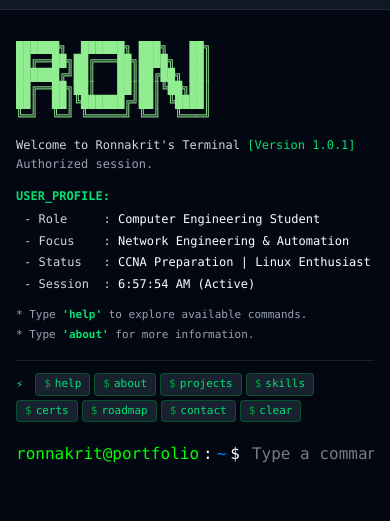
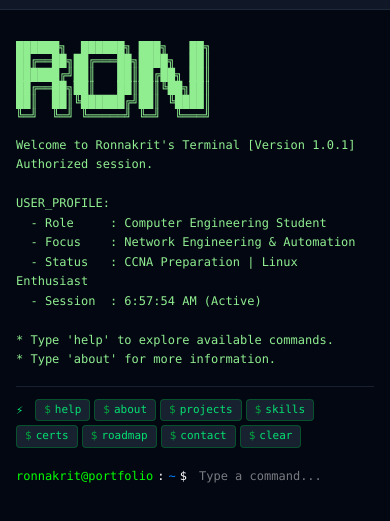
Before and after one commit to ronnakritnet/terminal-portfolio, an Astro site: page / in a window 390 px wide. Shown: the part 39-560 px from the top of the page. Built offline with nearby package versions, Linux system fonts and the light colour scheme; Astro itself is replaced by a stand-in of ours.

Commit message:
style: make banner profile text 100% green and synchronize responsive font size across all terminal outputs

```diff
--- a/src/components/Terminal/ASCIIBanner.tsx
+++ b/src/components/Terminal/ASCIIBanner.tsx
@@ -37,29 +37,23 @@ const ASCIIBanner: React.FC<ASCIIBannerProps> = () => {
         </div>
       </div>
 
-      {/* Terminal Intro and Profile Details - Always crisp and readable across all devices */}
-      <div className="mt-3 text-xs sm:text-sm font-mono space-y-2 leading-relaxed" style={{ color: 'var(--terminal-light-green)' }}>
-        <p className="text-gray-300">
-          Welcome to Ronnakrit's Terminal <span className="text-green-400">[Version 1.0.1]</span>
-          <br />
-          <span className="text-gray-400">Authorized session.</span>
-        </p>
+      {/* Terminal Intro and Profile Details - 100% green color, matches command outputs font size */}
+      <pre
+        className="mt-3 text-xs sm:text-sm font-mono whitespace-pre-wrap leading-relaxed"
+        style={{ color: 'var(--terminal-light-green)' }}
+      >
+{`Welcome to Ronnakrit's Terminal [Version 1.0.1]
+Authorized session.
 
-        <div className="pt-1">
-          <div className="text-green-400 font-bold mb-1">USER_PROFILE:</div>
-          <div className="pl-2 sm:pl-4 space-y-0.5 text-gray-300">
-            <div>- Role &nbsp; &nbsp; : <span className="text-white">Computer Engineering Student</span></div>
-            <div>- Focus &nbsp; &nbsp;: <span className="text-white">Network Engineering &amp; Automation</span></div>
-            <div>- Status &nbsp; : <span className="text-white">CCNA Preparation | Linux Enthusiast</span></div>
-            <div>- Session &nbsp;: <span className="text-white">{sessionTime || 'Active'} (Active)</span></div>
-          </div>
-        </div>
+USER_PROFILE:
+  - Role     : Computer Engineering Student
+  - Focus    : Network Engineering & Automation
+  - Status   : CCNA Preparation | Linux Enthusiast
+  - Session  : ${sessionTime || 'Active'} (Active)
 
-        <div className="pt-1 text-gray-400 space-y-0.5 text-[11px] sm:text-xs">
-          <div>* Type <span className="text-green-400 font-semibold">'help'</span> to explore available commands.</div>
-          <div>* Type <span className="text-green-400 font-semibold">'about'</span> for more information.</div>
-        </div>
-      </div>
+* Type 'help' to explore available commands.
+* Type 'about' for more information.`}
+      </pre>
     </div>
   );
 };
--- a/src/components/Terminal/Terminal.tsx
+++ b/src/components/Terminal/Terminal.tsx
@@ -434,7 +434,7 @@ const Terminal: React.FC<TerminalProps> = ({ externalCommand }) => {
           return (
             <div key={line.id} className="mb-2">
               {line.type === 'input' && (
-                <div className="flex items-center">
+                <div className="flex items-center text-xs sm:text-sm">
                   <span style={{ color: 'var(--terminal-green)' }}>
                     <span className="hidden min-[360px]:inline">ronnakrit@</span>portfolio
                   </span>
@@ -448,7 +448,7 @@ const Terminal: React.FC<TerminalProps> = ({ externalCommand }) => {
               )}
               {line.type === 'output' && (
                 <pre
-                  className="whitespace-pre-wrap text-sm"
+                  className="whitespace-pre-wrap text-xs sm:text-sm"
                   style={{ color: 'var(--terminal-light-green)' }}
                   dangerouslySetInnerHTML={{
                     __html: renderTerminalContent(line.content)
@@ -457,7 +457,7 @@ const Terminal: React.FC<TerminalProps> = ({ externalCommand }) => {
               )}
               {line.type === 'error' && (
                 <pre
-                  className="whitespace-pre-wrap text-sm"
+                  className="whitespace-pre-wrap text-xs sm:text-sm"
                   style={{ color: '#ff6b6b' }}
                 >
                   {renderTerminalContent(line.content)}
@@ -507,7 +507,7 @@ const Terminal: React.FC<TerminalProps> = ({ externalCommand }) => {
         </div>
 
         {/* Current Input Line - Inside Terminal Container */}
-        <div className="flex items-center">
+        <div className="flex items-center text-xs sm:text-sm">
           <span style={{ color: 'var(--terminal-green)' }}>
             <span className="hidden min-[360px]:inline">ronnakrit@</span>portfolio
           </span>
@@ -527,7 +527,7 @@ const Terminal: React.FC<TerminalProps> = ({ externalCommand }) => {
               autoComplete="off"
               autoCorrect="off"
               spellCheck={false}
-              className="w-full bg-transparent outline-none text-white font-mono caret-green-400"
+              className="w-full bg-transparent outline-none text-white font-mono caret-green-400 text-xs sm:text-sm"
               style={{
                 color: 'var(--terminal-white)',
                 caretColor: 'var(--terminal-green)'
@@ -538,7 +538,7 @@ const Terminal: React.FC<TerminalProps> = ({ externalCommand }) => {
             {/* Ghost Suggestion */}
             {currentInput.length > 0 && ghostSuggestion && ghostSuggestion.toLowerCase().startsWith(currentInput.toLowerCase()) && (
               <span
-                className="absolute left-0 top-0 pointer-events-none text-gray-500 font-mono"
+                className="absolute left-0 top-0 pointer-events-none text-gray-500 font-mono text-xs sm:text-sm"
                 style={{
                   color: 'var(--terminal-gray)',
                   opacity: 0.5
```
